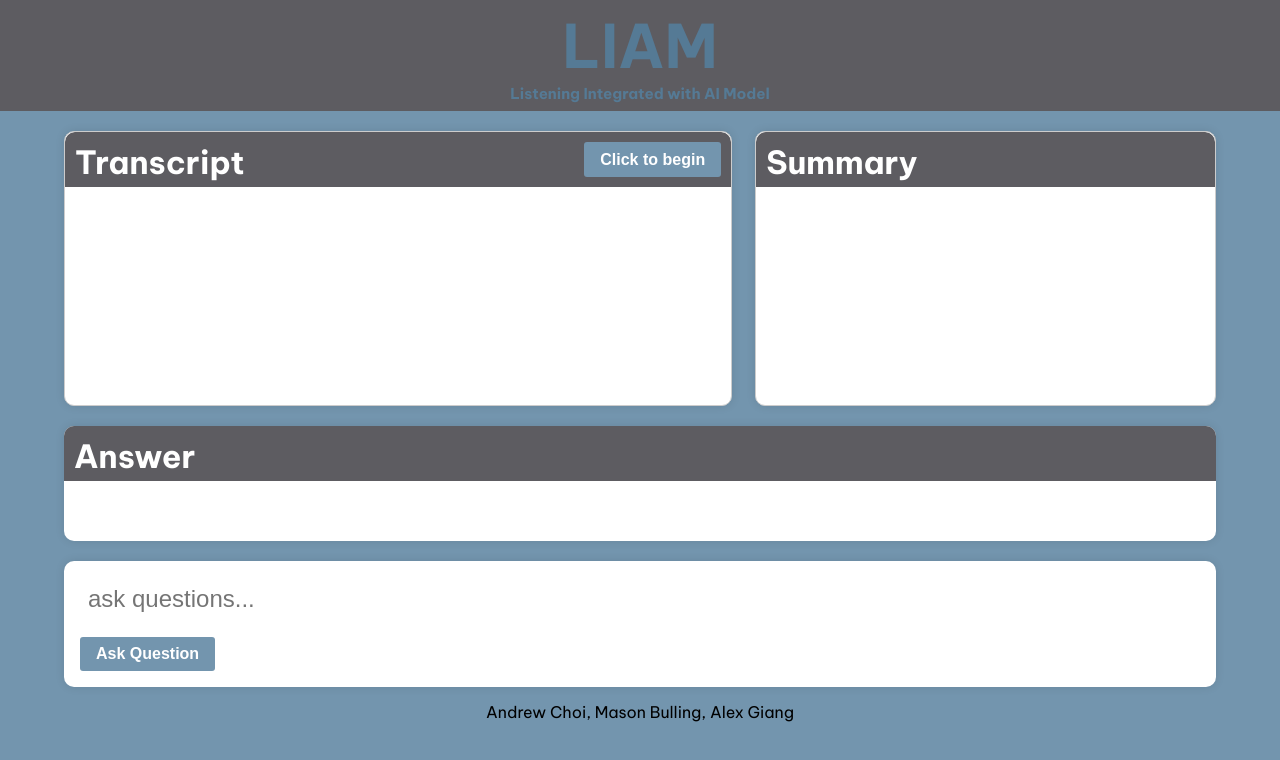
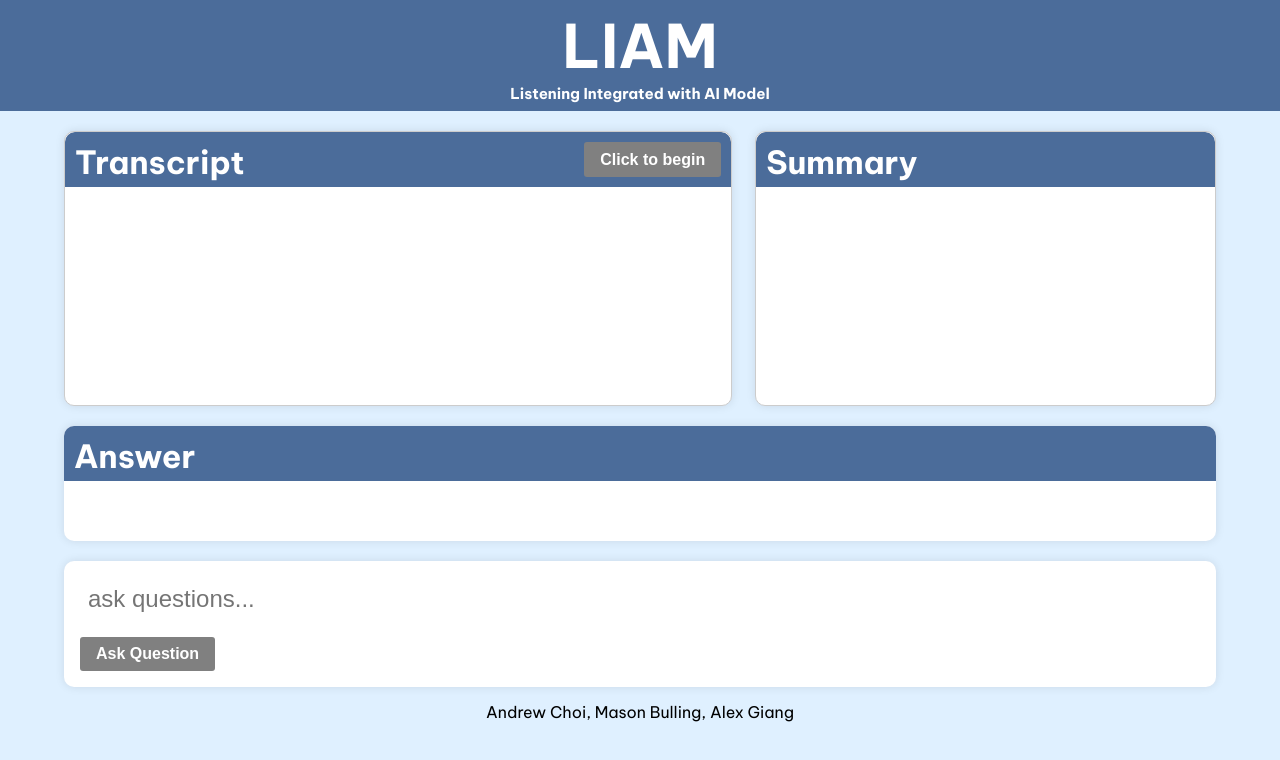
Before and after one commit to andrewschoi/liam, a Next.js app: page / in a window 1280 px wide. Shown: the top 760 px of the page. Built offline with nearby package versions, Linux system fonts and the light colour scheme.

Commit message:
Change color scheme

```diff
--- a/src/styles/globals.css
+++ b/src/styles/globals.css
@@ -2,9 +2,10 @@
 
 :root {
   --text-primary: #ffffff;
-  --secondary-color: #5D5C61;
-  --accent-color: #7395AE;
-  --light-button: #bdbbb7;
+  --secondary-color: #4b6c9a;
+  --accent-color: #dff0ff;
+  --begin-button: grey;
+  --light-button: #b58527;
   --text-secondary: #B1A296;
   --dark-text: #557A95;
 }
@@ -25,7 +26,7 @@ body {
   max-width: 1200px;
   margin: 0 auto;
   padding: 1rem;
-  color: var(--dark-text);
+  color: var(--text-primary);
 }
 
 /* Transcript Styles */
@@ -69,7 +70,7 @@ body {
 }
 
 .begin-button {
-  background-color: var(--accent-color);
+  background-color: var(--begin-button);
   color: #fff;
   font-size: 1rem;
   font-weight: bold;
@@ -180,7 +181,7 @@ body {
 }
 
 .submit-button {
-  background-color: var(--accent-color);
+  background-color: var(--begin-button);
   color: #fff;
   font-size: 1rem;
   font-weight: bold;
@@ -196,14 +197,14 @@ body {
 }
 
 .submit-button:disabled {
-  background-color: var(--accent-color);
+  background-color: var(--begin-button);
 }
 
 /* Title Styles */
 .title-container {
   background-color: var(--secondary-color);
   text-align: center;
-  color: var(--dark-text);
+  color: var(--text-primary);
   padding: 8px;
 }
 
```
